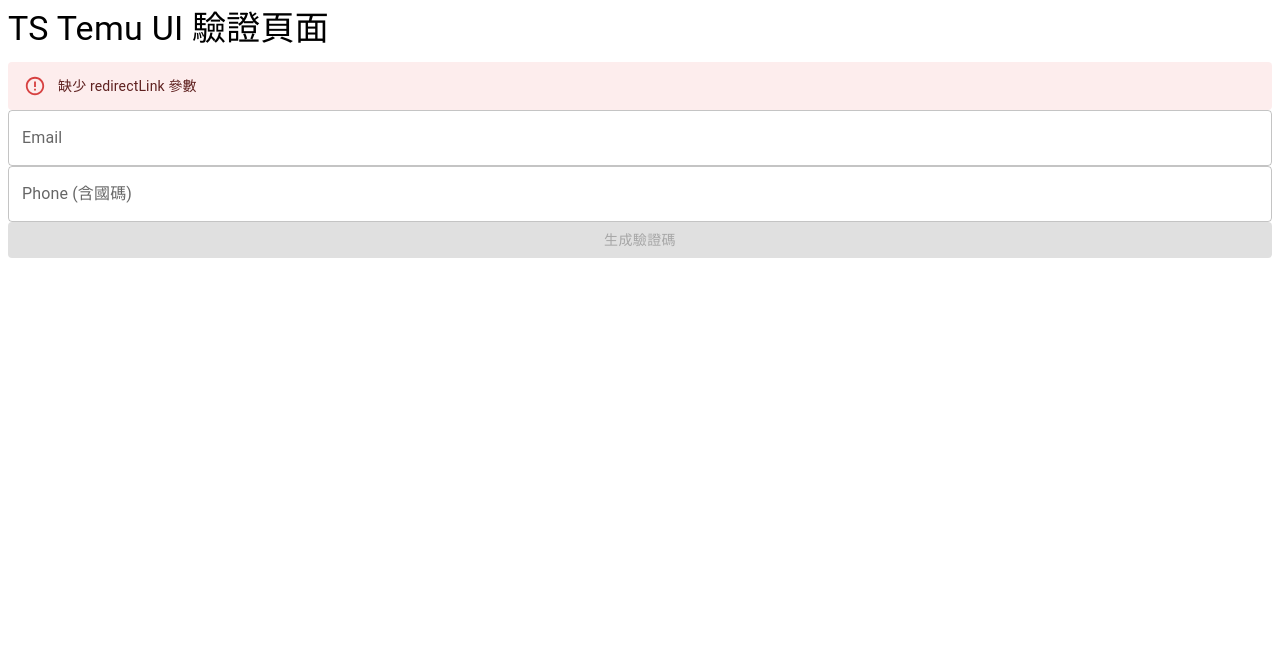
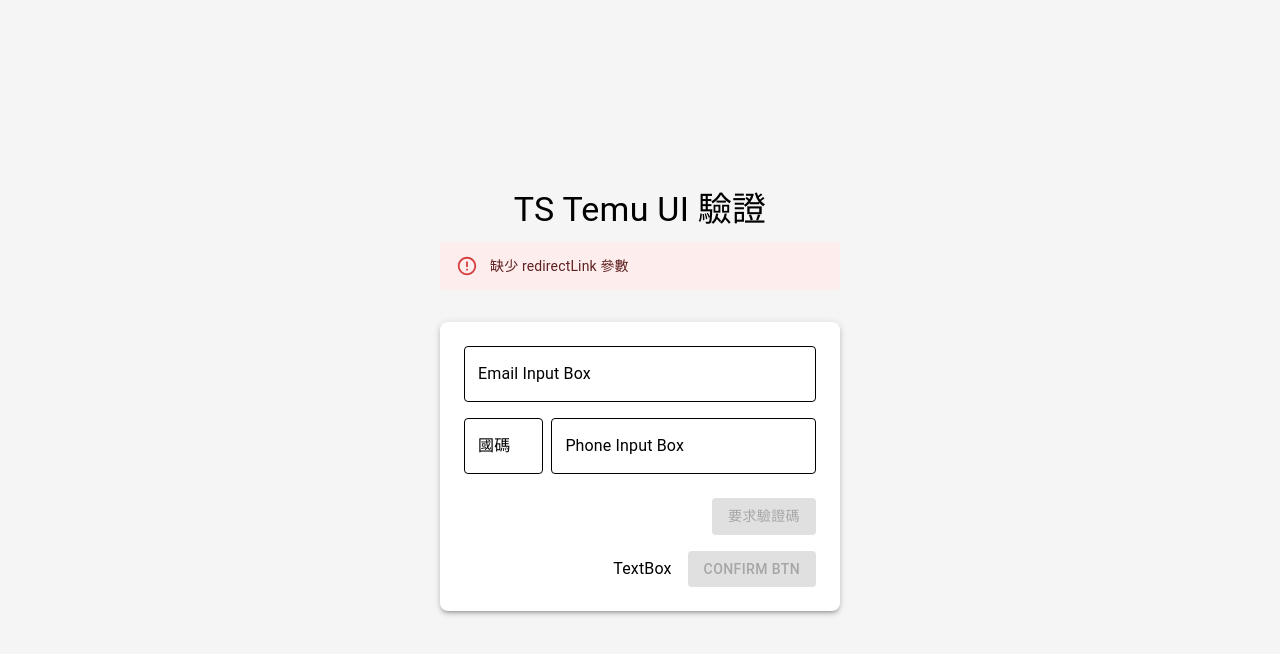
Before and after one commit to yoyoy-panda/TS-Temu-Foreign-Warehouse, a React (Vite) app: page / in a window 1280 px wide. Shown: the top 654 px of the page. Built offline with nearby package versions, Linux system fonts and the light colour scheme.

Commit message:
update styles

```diff
--- a/src/App.tsx
+++ b/src/App.tsx
@@ -1,13 +1,21 @@
 import React from "react";
 import { BrowserRouter, Routes, Route } from "react-router-dom";
 import AuthPage from "./pages/AuthPage";
+import { ThemeProvider, CssBaseline } from "@mui/material";
+import { useAppTheme } from "./styles/theme"; // 從新的檔案引入 useAppTheme
+
 function App() {
+  const theme = useAppTheme(); // 使用自定義的 useAppTheme hook
+
   return (
-    <BrowserRouter>
-      <Routes>
-        <Route path="/" element={<AuthPage />} />
-      </Routes>
-    </BrowserRouter>
+    <ThemeProvider theme={theme}>
+      <CssBaseline /> {/* 用於重置 CSS 並應用主題背景色 */}
+      <BrowserRouter>
+        <Routes>
+          <Route path="/" element={<AuthPage />} />
+        </Routes>
+      </BrowserRouter>
+    </ThemeProvider>
   );
 }
 
--- a/src/pages/AuthPage.tsx
+++ b/src/pages/AuthPage.tsx
@@ -9,15 +9,17 @@
   Alert,
 } from "@mui/material";
 import { mockGenerateToken, mockVerifyToken } from "../api/mockapi";
+import { textFieldSx } from "../styles/commonStyles"; // 引入共用樣式
 
 const AuthPage: React.FC = () => {
   const location = useLocation();
   const [redirectLink, setRedirectLink] = useState<string | null>(null);
 
   const [email, setEmail] = useState("");
+  const [countryCode, setCountryCode] = useState("");
   const [phone, setPhone] = useState("");
   const [authCode, setAuthCode] = useState("");
-  const [ticket, setTicket] = useState(""); // Assuming ticket comes from somewhere, for now, a placeholder
+  const [ticket, setTicket] = useState("");
 
   const [isLoading, setIsLoading] = useState(false);
   const [isCodeSent, setIsCodeSent] = useState(false);
@@ -29,10 +31,8 @@
     const link = params.get("redirectLink");
     if (link) {
       try {
-        // Decode the redirectLink parameter
         const decodedLink = decodeURIComponent(link);
         setRedirectLink(decodedLink);
-        // Extract ticket from the decoded link
         const ticketMatch = decodedLink.match(/ticket=([^&]*)/);
         if (ticketMatch && ticketMatch[1]) {
           setTicket(ticketMatch[1]);
@@ -53,7 +53,7 @@
     setMessage(null);
     setIsError(false);
     try {
-      const response = await mockGenerateToken({ email, phone, ticket });
+      const response = await mockGenerateToken({ email, phone: countryCode + phone, ticket });
       if (response.success === "true") {
         setMessage(response.message || "驗證碼已發送，五分鐘內有效");
         setIsCodeSent(true);
@@ -78,13 +78,12 @@
       const response = await mockVerifyToken({
         authorizedCode: authCode,
         email,
-        phone,
+        phone: countryCode + phone,
         ticket,
       });
       if (response.success === "true") {
         setMessage(response.message || "驗證成功，正在跳轉...");
-        setIsCodeSent(false); // Reset for next time if needed
-        // Redirect to the decoded link
+        setIsCodeSent(false);
         if (redirectLink) {
           window.location.href = redirectLink;
         }
@@ -102,15 +101,26 @@
   };
 
   return (
-    <Box className="flex flex-col items-center justify-center min-h-screen p-4 bg-gray-100 sm:p-6 md:p-8">
-      <Typography variant="h4" component="h1" gutterBottom>
-        TS Temu UI 驗證頁面
+    <Box
+      sx={{
+        display: "flex",
+        flexDirection: "column",
+        alignItems: "center",
+        justifyContent: "center",
+        minHeight: "100vh",
+        padding: 4,
+        bgcolor: "background.default",
+        color: "text.primary",
+      }}
+    >
+      <Typography variant="h4" component="h1" gutterBottom sx={{ color: "text.primary" }}>
+        TS Temu UI 驗證
       </Typography>
 
       {message && (
         <Alert
           severity={isError ? "error" : "info"}
-          className="mb-4 w-full max-w-md"
+          sx={{ mb: 4, width: "100%", maxWidth: "400px" }}
         >
           {message}
         </Alert>
@@ -118,70 +128,108 @@
 
       <Box
         component="form"
-        className="flex flex-col gap-4 w-full max-w-sm sm:max-w-md md:max-w-lg p-6 shadow-lg rounded-md bg-white"
+        sx={{
+          display: "flex",
+          flexDirection: "column",
+          gap: 2,
+          width: "100%",
+          maxWidth: "400px",
+          p: 3,
+          boxShadow: 3,
+          borderRadius: 2,
+          bgcolor: "background.paper",
+        }}
         noValidate
         autoComplete="off"
       >
         <TextField
-          label="Email"
+          label="Email Input Box"
           variant="outlined"
           value={email}
           onChange={(e) => setEmail(e.target.value)}
           disabled={isLoading || isCodeSent}
           fullWidth
+          sx={textFieldSx}
+        />
+        <Box sx={{ display: "flex", gap: 1 }}>
+          <TextField
+            label="國碼"
+            variant="outlined"
+            value={countryCode}
+            onChange={(e) => setCountryCode(e.target.value)}
+            disabled={isLoading || isCodeSent}
+            sx={{ width: "30%", ...textFieldSx }}
           />
           <TextField
-          label="Phone (含國碼)"
+            label="Phone Input Box"
             variant="outlined"
             value={phone}
             onChange={(e) => setPhone(e.target.value)}
             disabled={isLoading || isCodeSent}
             fullWidth
+            sx={textFieldSx}
           />
-        {!isCodeSent ? (
+        </Box>
+
         <Button
           variant="contained"
           onClick={handleGenerateCode}
           disabled={isLoading || (!email && !phone)}
-            fullWidth
+          sx={{
+            alignSelf: "flex-end",
+            width: "fit-content",
+            mt: 1,
+            bgcolor: "primary.main",
+            color: "primary.contrastText",
+            "&:hover": { bgcolor: "primary.dark" },
+          }}
           startIcon={
-              isLoading ? <CircularProgress size={20} color="inherit" /> : null
+            isLoading && !isCodeSent ? <CircularProgress size={20} color="inherit" /> : null
           }
         >
-            {isLoading ? "發送中..." : "生成驗證碼"}
+          {isLoading && !isCodeSent ? "發送中..." : "要求驗證碼"}
         </Button>
-        ) : (
+
+        {isCodeSent && (
           <>
             <TextField
-              label="驗證碼"
+              label="驗證碼 Input Box"
               variant="outlined"
               value={authCode}
               onChange={(e) => setAuthCode(e.target.value)}
               disabled={isLoading}
               fullWidth
+              sx={textFieldSx}
             />
             <Typography
               variant="body2"
-              color="textSecondary"
-              className="mt-[-0.25rem] mb-2"
+              color="text.secondary"
+              sx={{ mt: -1, mb: 2 }}
             >
               驗證碼已發送至您的 Email/Phone，五分鐘內有效。
+            </Typography>
+          </>
+        )}
+        <Box sx={{ display: "flex", justifyContent: "flex-end", width: "100%" }}>
+          <Typography variant="body1" sx={{ mr: 2, alignSelf: "center", color: "text.primary" }}>
+            TextBox
           </Typography>
           <Button
             variant="contained"
             onClick={handleVerifyCode}
-              disabled={isLoading || authCode.length !== 4} // Assuming 4-digit code
-              fullWidth
+            disabled={isLoading || authCode.length !== 4 || !isCodeSent}
+            sx={{
+              bgcolor: "primary.main",
+              color: "primary.contrastText",
+              "&:hover": { bgcolor: "primary.dark" },
+            }}
             startIcon={
-                isLoading ? (
-                  <CircularProgress size={20} color="inherit" />
-                ) : null
+              isLoading && isCodeSent ? <CircularProgress size={20} color="inherit" /> : null
             }
           >
-              {isLoading ? "驗證中..." : "驗證並跳轉"}
+            {isLoading && isCodeSent ? "驗證中..." : "Confirm Btn"}
           </Button>
-          </>
-        )}
+        </Box>
       </Box>
     </Box>
   );
--- /dev/null
+++ b/src/styles/commonStyles.ts
@@ -0,0 +1,9 @@
+export const textFieldSx = {
+  "& .MuiOutlinedInput-root": {
+    "& fieldset": { borderColor: "text.primary" },
+    "&:hover fieldset": { borderColor: "primary.main" },
+    "&.Mui-focused fieldset": { borderColor: "primary.main" },
+  },
+  "& .MuiInputLabel-root": { color: "text.primary" },
+  "& .MuiInputBase-input": { color: "text.primary" },
+};
--- /dev/null
+++ b/src/styles/theme.ts
@@ -0,0 +1,53 @@
+import { createTheme, useMediaQuery } from "@mui/material";
+import React from "react";
+
+export const useAppTheme = () => {
+  const prefersDarkMode = useMediaQuery("(prefers-color-scheme: dark)");
+
+  const theme = React.useMemo(
+    () =>
+      createTheme({
+        palette: {
+          mode: prefersDarkMode ? "dark" : "light",
+          ...(prefersDarkMode
+            ? {
+                // 深色模式調色板
+                primary: {
+                  main: "#90caf9", // 淺藍色
+                },
+                secondary: {
+                  main: "#f48fb1", // 淺粉色
+                },
+                background: {
+                  default: "#121212", // 深色背景
+                  paper: "#1e1e1e", // 深色紙張背景
+                },
+                text: {
+                  primary: "#ffffff", // 白色文字
+                  secondary: "#aaaaaa", // 灰色文字
+                },
+              }
+            : {
+                // 淺色模式調色板
+                primary: {
+                  main: "#1976d2", // 深藍色
+                },
+                secondary: {
+                  main: "#dc004e", // 深粉色
+                },
+                background: {
+                  default: "#f5f5f5", // 淺色背景
+                  paper: "#ffffff", // 白色紙張背景
+                },
+                text: {
+                  primary: "#000000", // 黑色文字
+                  secondary: "#555555", // 灰色文字
+                },
+              }),
+        },
+      }),
+    [prefersDarkMode]
+  );
+
+  return theme;
+};
```
Lines whose indentation alone changed are shown as unchanged.
